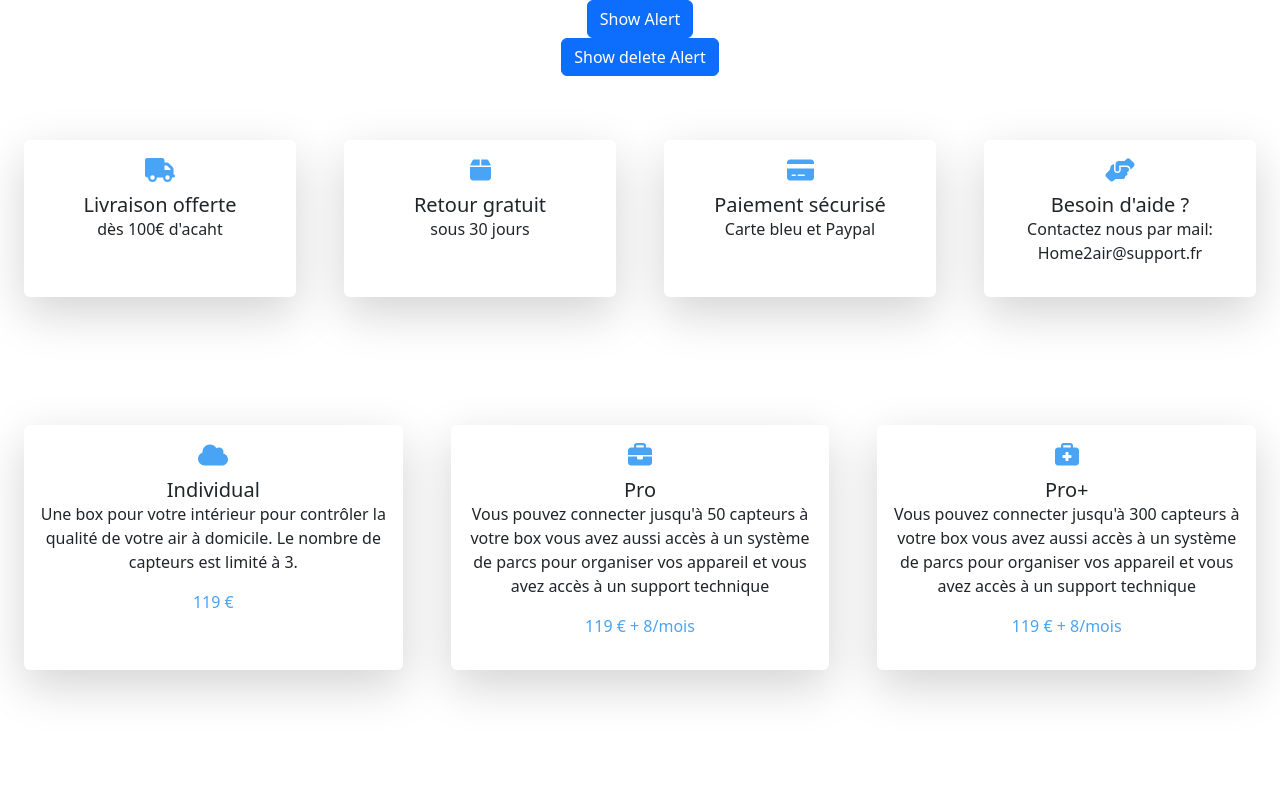
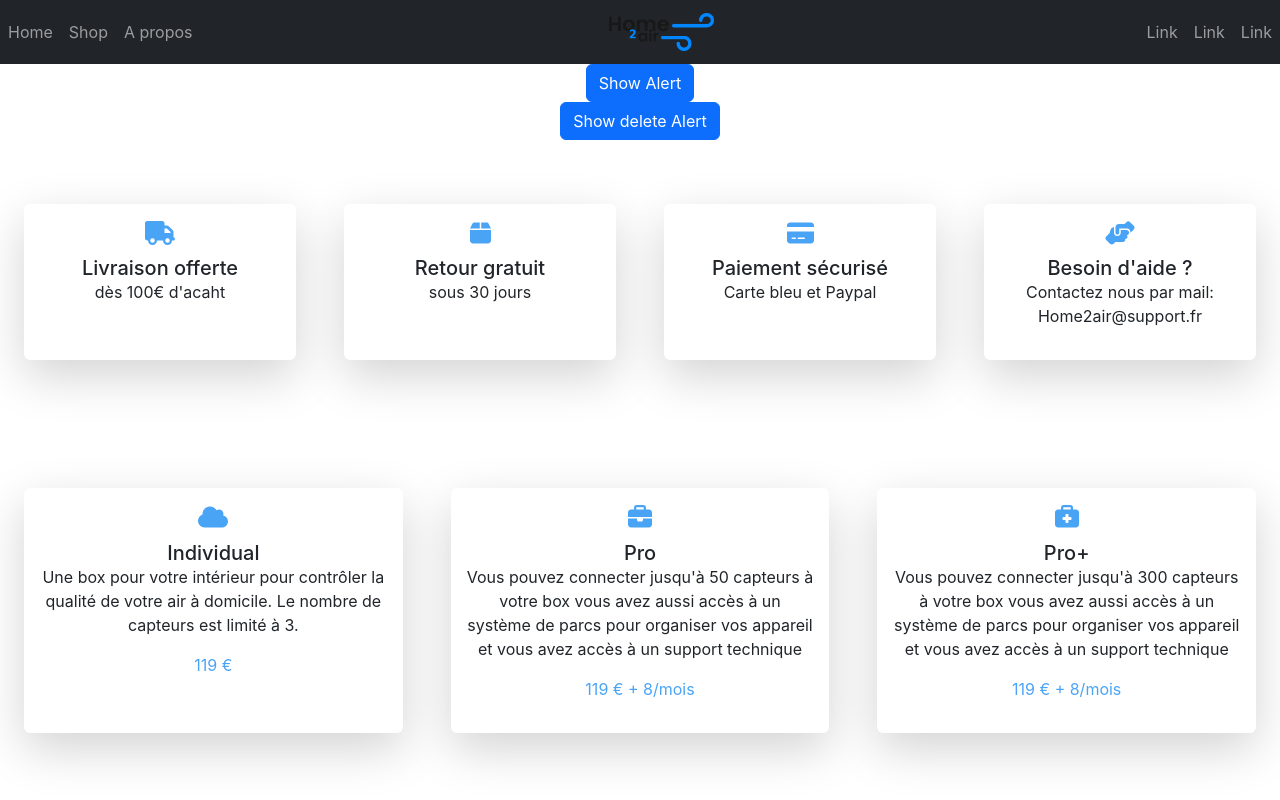
Before and after one commit to Arendlia/component, a React (Create React App) app: page / in a window 1280 px wide. Built offline with nearby package versions, Linux system fonts and the light colour scheme.

Commit message:
Premier push Navbar et ajout

```diff
--- a/package.json
+++ b/package.json
@@ -9,9 +9,11 @@
     "@testing-library/jest-dom": "^5.16.5",
     "@testing-library/react": "^13.4.0",
     "@testing-library/user-event": "^13.5.0",
-    "bootstrap": "^5.2.2",
+    "bootstrap": "^5.2.3",
+    "jquery": "^3.6.1",
     "prop-types": "^15.8.1",
     "react": "^18.2.0",
+    "react-bootstrap": "^2.6.0",
     "react-dom": "^18.2.0",
     "react-scripts": "^5.0.1",
     "sass": "^1.56.1",
--- a/src/App.js
+++ b/src/App.js
@@ -1,12 +1,15 @@
 import './App.css';
 import React from 'react'
-import "bootstrap/dist/css/bootstrap.min.css";
 import Alerts from './componants/alerts/alerts'
 import CaseContener from './componants/case/case_contener'
+import Navbar from './componants/layout/Navbar'
+
 
 function App() {
   return (
+
     <div className="App">
+      <Navbar />
       <Alerts alert="basic" textBtn="Show Alert" title="Titre" type= "success" text= "texttttt"/>
       <Alerts alert="delete" textBtn="Show delete Alert" title="Supprimer le compte ?"  position= "top-end" denyButton={true} denyButtonText = "Oui" textButton="Non"/>
       <CaseContener dataType = "reassuranceData"/>
--- a/src/componants/alerts/alerts.js
+++ b/src/componants/alerts/alerts.js
@@ -1,6 +1,6 @@
 import React from 'react'
 import Swal from "sweetalert2";
-import "bootstrap/dist/css/bootstrap.min.css";
+
 import PropTypes from "prop-types";
 
 function Alerts({
--- a/src/componants/case/case.js
+++ b/src/componants/case/case.js
@@ -1,5 +1,5 @@
 import React from 'react'
-import "bootstrap/dist/css/bootstrap.min.css";
+
 import { FontAwesomeIcon } from '@fortawesome/react-fontawesome'
 import { library } from "@fortawesome/fontawesome-svg-core";
 import { faTruck, faBox, faCreditCard, faHandshakeAngle, faCloud, faBriefcase, faBriefcaseMedical } from '@fortawesome/free-solid-svg-icons'
--- a/src/componants/case/case_contener.js
+++ b/src/componants/case/case_contener.js
@@ -1,5 +1,5 @@
 import React from 'react'
-import "bootstrap/dist/css/bootstrap.min.css";
+
 import { FontAwesomeIcon } from '@fortawesome/react-fontawesome'
 import { library } from "@fortawesome/fontawesome-svg-core";
 import { faTruck, faBox, faCreditCard, faHandshakeAngle } from '@fortawesome/free-solid-svg-icons'
--- /dev/null
+++ b/src/componants/layout/Navbar.js
@@ -0,0 +1,53 @@
+
+
+
+
+function Navbar() {
+  return (
+    <nav class="navbar navbar-expand-lg navbar-dark bg-dark">
+
+
+  <a class="navbar-brand d-lg-none" href="#">Navbar</a>
+
+  <button class="navbar-toggler" type="button" data-toggle="collapse" data-target="#navbarToggle" aria-controls="navbarToggle" aria-expanded="false" aria-label="Toggle navigation">
+    <span class="navbar-toggler-icon"></span>
+  </button>
+
+
+  <div class="collapse navbar-collapse justify-content-between" id="navbarToggle">
+
+    <ul class="navbar-nav">
+      <li class="nav-item">
+        <a class="nav-link" href="#">Home</a>
+      </li>
+      <li class="nav-item">
+        <a class="nav-link" href="#">Shop</a>
+      </li>
+      <li class="nav-item">
+        <a class="nav-link" href="#">A propos</a>
+      </li>
+    </ul>
+
+
+
+    <a class="navbar-brand d-none d-lg-block" href="#"><img className='w-25' src='/assets/logo_main.png'/></a>
+
+
+
+    <ul class="navbar-nav">
+      <li class="nav-item">
+        <a class="nav-link" href="#">Link</a>
+      </li>
+      <li class="nav-item">
+        <a class="nav-link" href="#">Link</a>
+      </li>
+      <li class="nav-item">
+        <a class="nav-link" href="#">Link</a>
+      </li>
+    </ul>
+  </div>
+</nav>
+  );
+}
+
+export default Navbar;
--- a/src/index.js
+++ b/src/index.js
@@ -1,4 +1,6 @@
 import React from 'react';
+import 'bootstrap/dist/css/bootstrap.min.css'
+import 'bootstrap/dist/js/bootstrap.min.css'
 import ReactDOM from 'react-dom/client';
 import './index.css';
 import App from './App';
```
Also changed, not shown: public/assets/logo_main.png (added), 1 other file (tests, documents, lock files or other folders).
